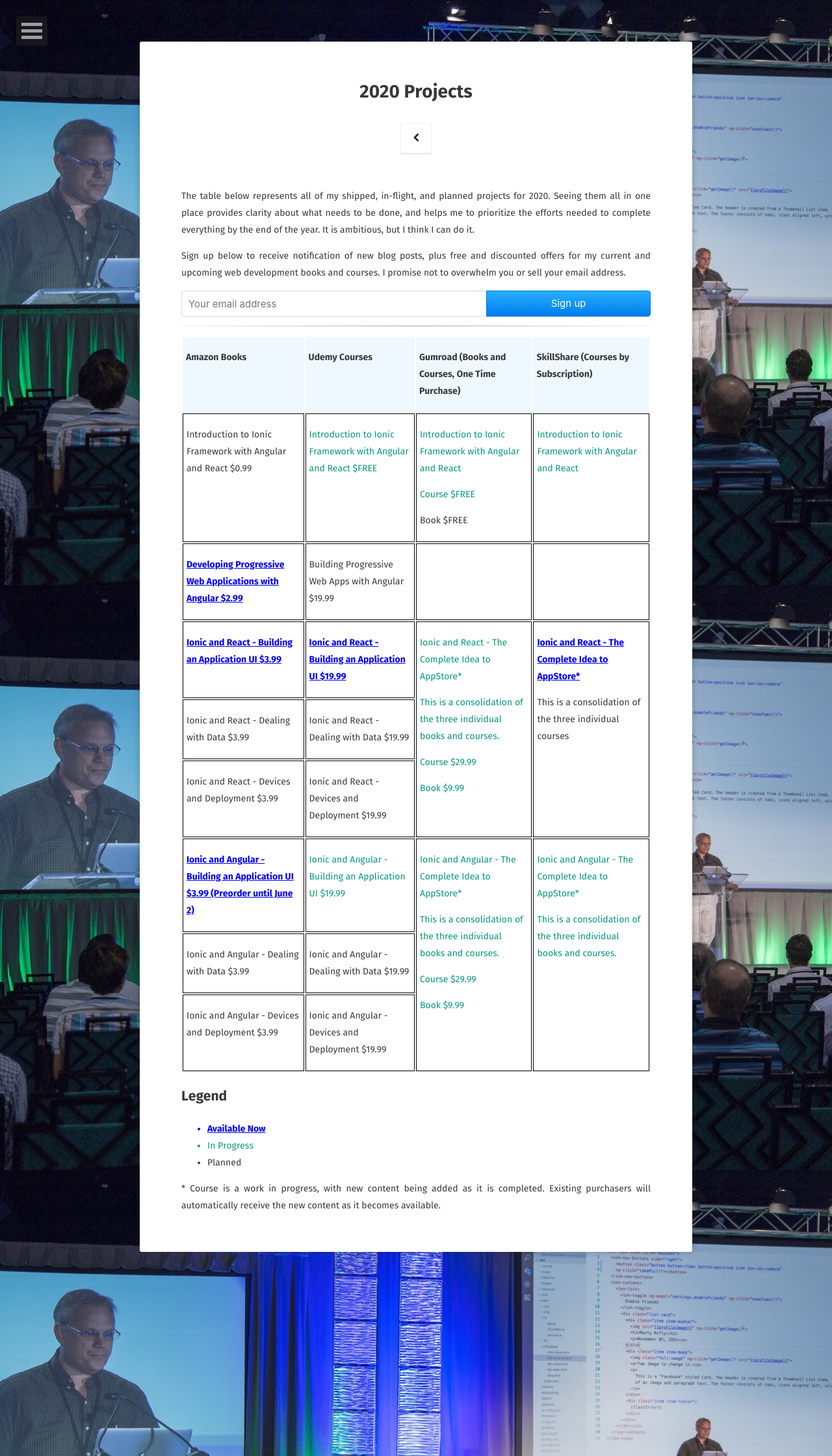
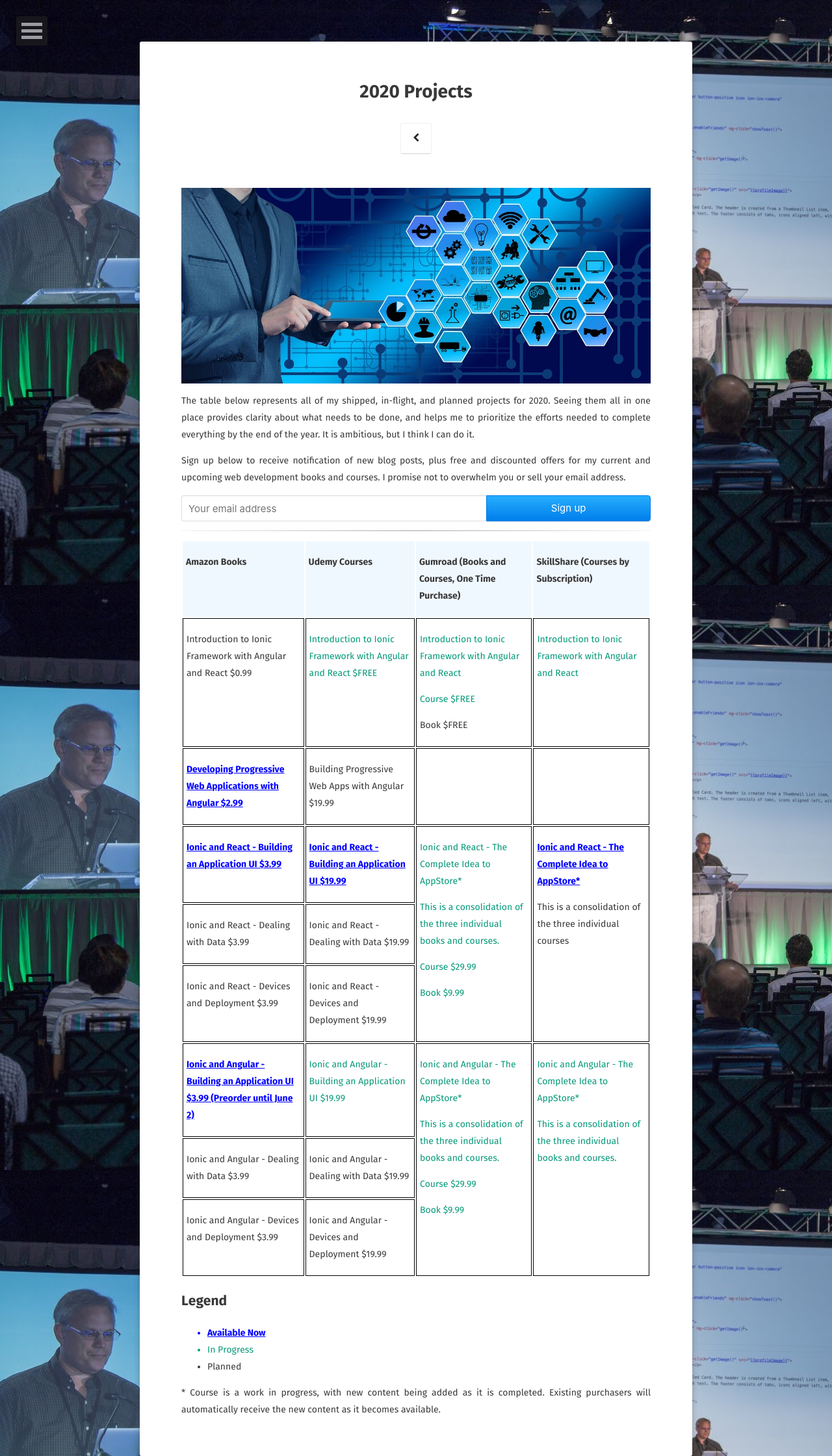
Before and after one commit to walkingriver/walkingriver.github.io, a Jekyll site: the page built from projects/index.html, in a window 1280 px wide. Shown: the whole page at 65% size. Built offline with Jekyll 4.4.1, drawn with Linux system fonts in a browser that asks for light colours; some web fonts are replaced.

Commit message:
Added projects image

```diff
--- a/projects/index.html
+++ b/projects/index.html
@@ -37,6 +37,8 @@ comments: false
     text-decoration: underline;
   }
 </style>
+
+<img src="/assets/img/tech-project.jpg" alt="projects">
 
 <p>
   The table below represents all of my shipped, in-flight, and planned projects for 2020. Seeing them all in one place
```
Also changed, not shown: assets/img/tech-project.jpg (added).
